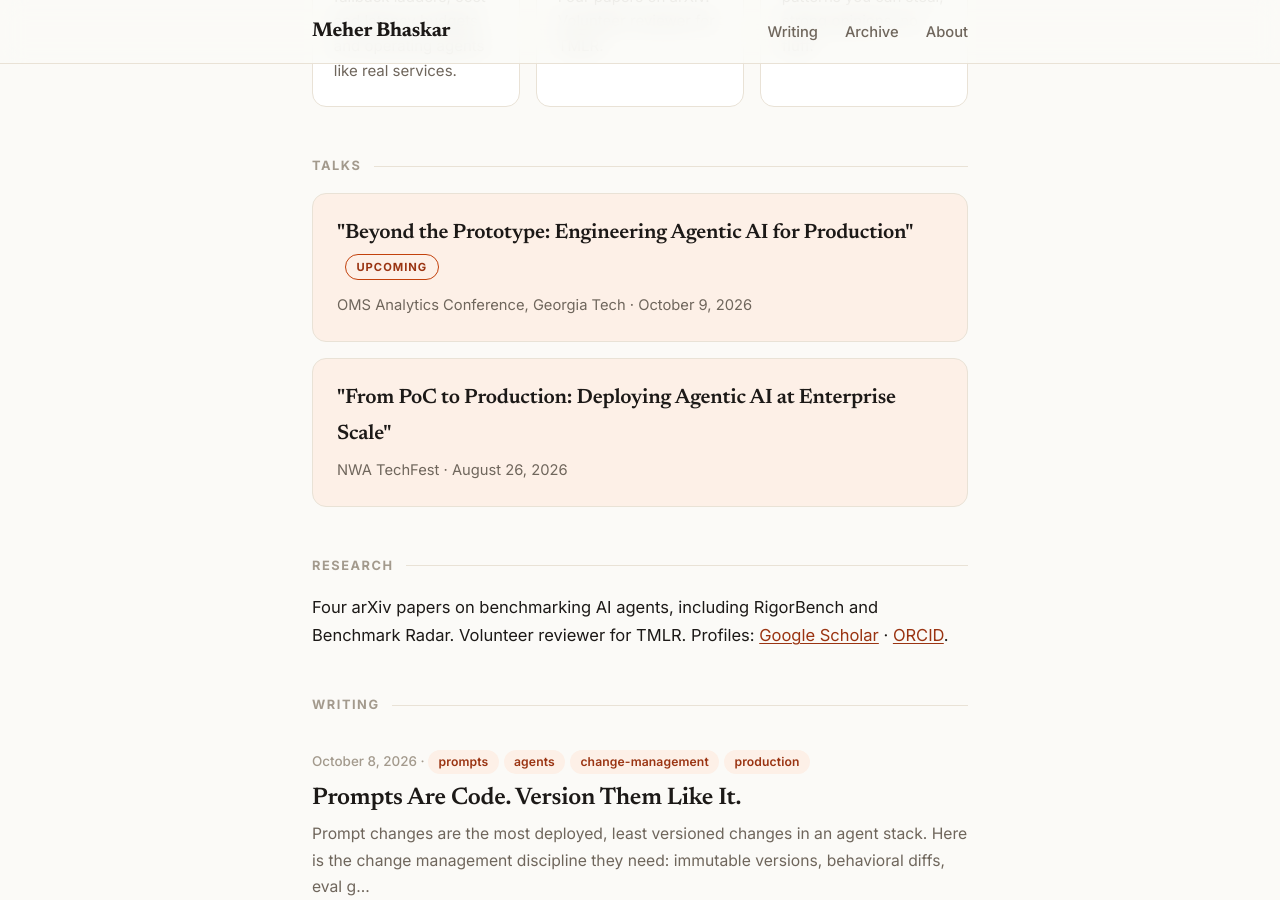
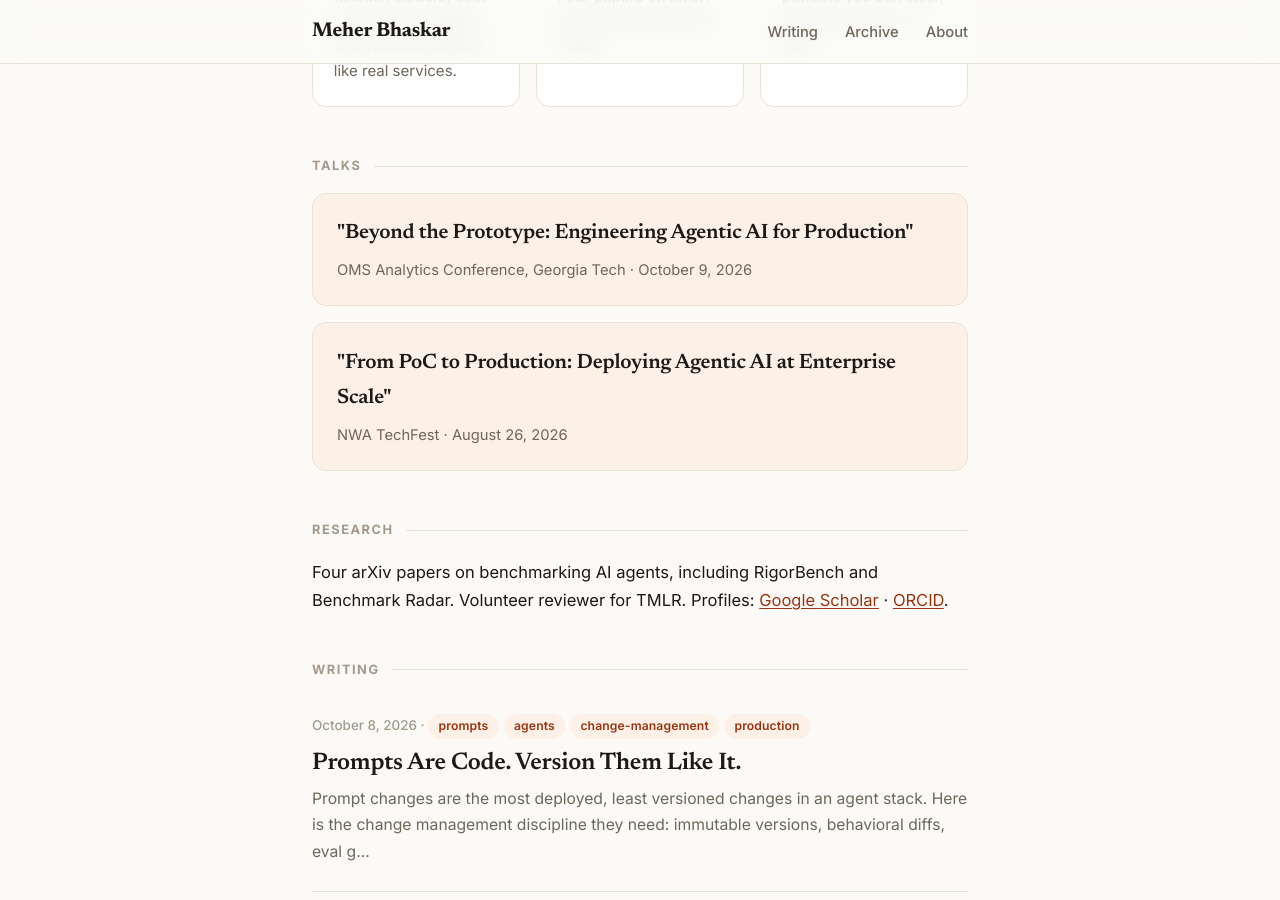
Before and after one commit to MeherBhaskar/meherbhaskar.github.io, a Jekyll site: the page built from index.md, in a window 1280 px wide and 900 px high, scrolled down 757 px. Built offline with Jekyll 4.4.1, drawn with Linux system fonts in a browser that asks for light colours.

Commit message:
Update: OMS Analytics Conference talk delivered

```diff
--- a/index.md
+++ b/index.md
@@ -43,7 +43,7 @@ title: Meher Bhaskar, notes on agentic AI that survives production
 <section class="section">
   <h2>Talks</h2>
   <div class="talk">
-    <p class="talk-title">"Beyond the Prototype: Engineering Agentic AI for Production" <span class="badge">Upcoming</span></p>
+    <p class="talk-title">"Beyond the Prototype: Engineering Agentic AI for Production"</p>
     <p class="talk-meta">OMS Analytics Conference, Georgia Tech &middot; October 9, 2026</p>
   </div>
   <div class="talk">
```
Also changed, not shown: about.md (+1 -1 lines).
